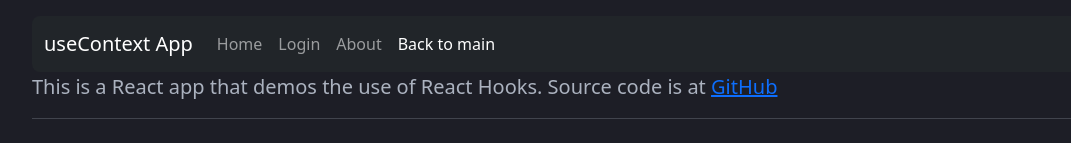
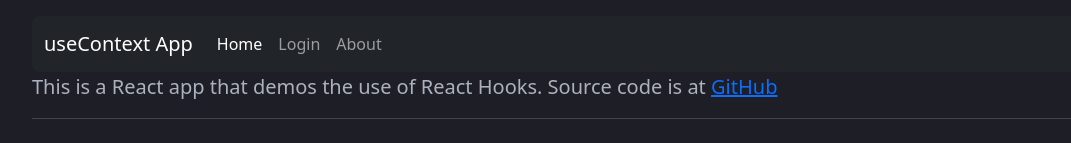
Before and after one commit to sudoalx/hook-app, a React (Vite) app: page / in a window 1280 px wide. Shown: the top 143 px of the page, without its empty margins (0-1071 px from the left). Built offline with nearby package versions, Linux system fonts and the light colour scheme.

Commit message:
Update Navbar links

```diff
--- a/src/09-useContext/components/Navbar.jsx
+++ b/src/09-useContext/components/Navbar.jsx
@@ -5,7 +5,7 @@ export const Navbar = ({ pageName, base }) => {
   return (
     <nav className="navbar navbar-expand-lg navbar-dark bg-dark rounded-3">
       <div className="container-fluid">
-        <Link className="navbar-brand" to={base}>
+        <Link className="navbar-brand" to={"/"}>
           {pageName}
         </Link>
         <button
@@ -22,7 +22,7 @@ export const Navbar = ({ pageName, base }) => {
         <div className="collapse navbar-collapse" id="navbarSupportedContent">
           <ul className="navbar-nav me-auto mb-2 mb-lg-0">
             <li className="nav-item">
-              <NavLink className={"nav-link"} to={base}>
+              <NavLink className={"nav-link"} to={"/"}>
                 Home
               </NavLink>
             </li>
@@ -34,11 +34,6 @@ export const Navbar = ({ pageName, base }) => {
             <li className="nav-item">
               <NavLink className={"nav-link"} to={base + "/about"}>
                 About
-              </NavLink>
-            </li>
-            <li className="nav-item">
-              <NavLink className={"nav-link"} to={"/"}>
-                Back to main
               </NavLink>
             </li>
           </ul>
```
